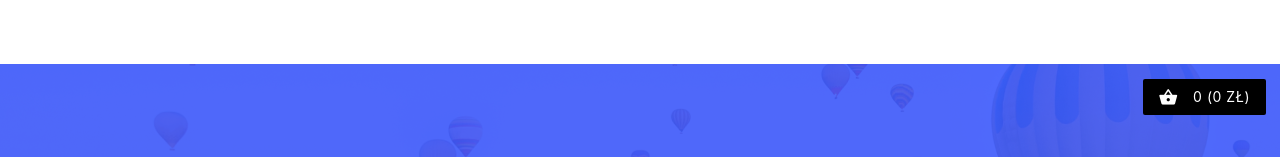
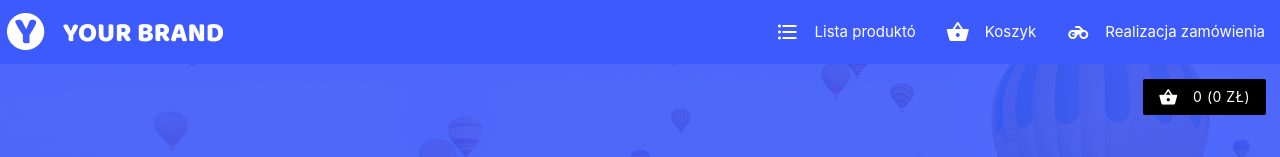
Before and after one commit to tomasz-strefa/i-shop, an Angular app: page /product-list in a window 1280 px wide. Shown: the top 157 px of the page. Built offline with nearby package versions, Linux system fonts and the light colour scheme; no server answers.

Commit message:
Update app.component.html

```diff
--- a/src/app/app.component.html
+++ b/src/app/app.component.html
@@ -1,5 +1,5 @@
 <div class="navbar-fixed">
-<!--<nav>
+<nav>
   <div class="nav-wrapper">
     <a href="#" class="brand-logo"><img src="../assets/logo.png" height="auto"></a>
     <ul id="nav-mobile" class="right hide-on-med-and-down">
@@ -8,7 +8,7 @@
       <li><a class="menu_button" [routerLink] = "'/order'">Realizacja zamówienia <i class="material-icons left">motorcycle</i></a></li>
     </ul>
   </div>
-</nav>-->
+</nav>
 </div>
 
 <router-outlet></router-outlet>
```
